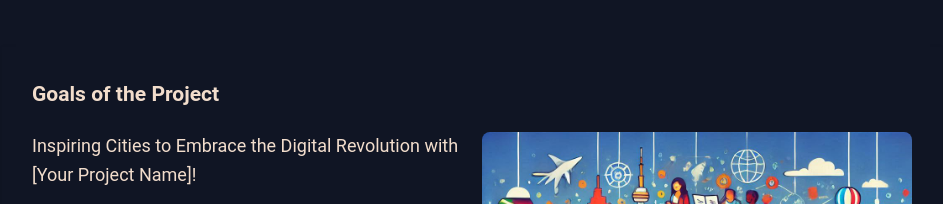
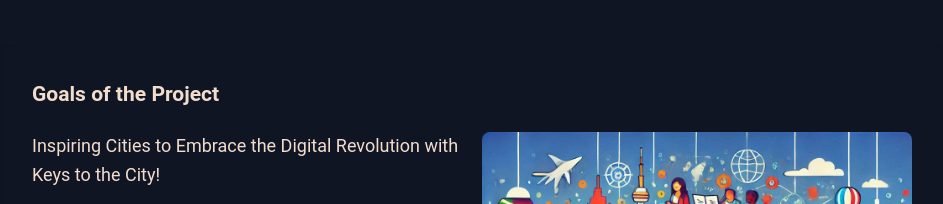
Before and after one commit to keytothecity/kttc, a plain HTML site: page index.html in a window 1280 px wide. Shown: the part 1680-1884 px from the top of the page, without its empty margins (168-1111 px from the left). Drawn offline with nearby package versions, Linux system fonts and the light colour scheme.

Commit message:
Update index.html

```diff
--- a/index.html
+++ b/index.html
@@ -27,7 +27,7 @@
         <section class="info-block">
             <div class="text-content">
                 <h3>Goals of the Project</h3>
-                <p>Inspiring Cities to Embrace the Digital Revolution with [Your Project Name]!</p>
+                <p>Inspiring Cities to Embrace the Digital Revolution with Keys to the City!</p>
                 <p>Our project aims to unite cities worldwide on one platform, where everyone can contribute to the success of their city. We create a transparent and dynamic system for ranking cities based on the market capitalization of their cryptocurrencies, giving users the power to actively participate in this exciting process.</p>
             </div>
             <div class="image-content">
```
